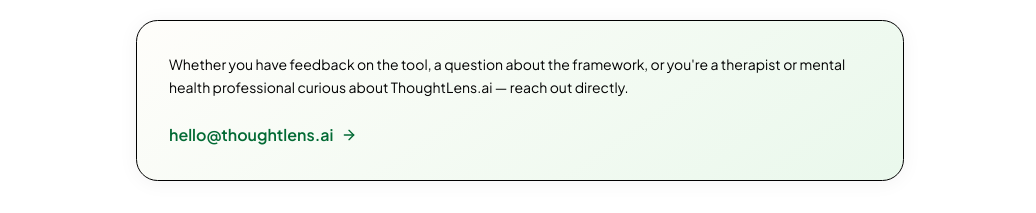
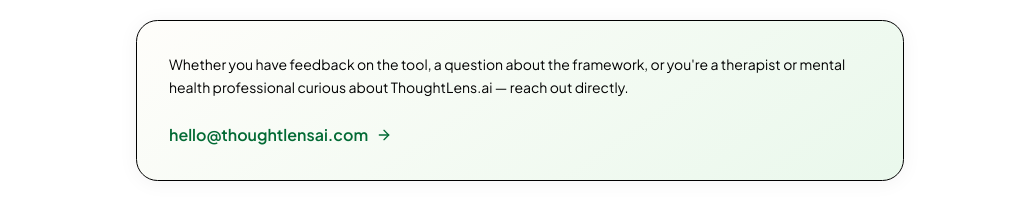
Before and after one commit to ssharmame/thought-work-app, a Next.js app: page / in a window 1280 px wide. Shown: the part 8760-8973 px from the top of the page, without its empty margins (120-1156 px from the left). Built offline with nearby package versions, Linux system fonts and the light colour scheme.

Commit message:
Apply latest app page updates

```diff
--- a/app/page.tsx
+++ b/app/page.tsx
@@ -1184,11 +1184,11 @@
               a therapist or mental health professional curious about ThoughtLens.ai — reach out directly.
             </p>
             <a
-              href="mailto:hello@thoughtlens.ai"
+              href="mailto:hello@thoughtlensai.com"
               className="inline-flex items-center gap-2 text-base font-semibold transition-colors"
               style={{ color: "oklch(0.46 0.12 152)" }}
             >
-              hello@thoughtlens.ai
+              hello@thoughtlensai.com
               <ArrowRight className="w-4 h-4" />
             </a>
           </div>
```
